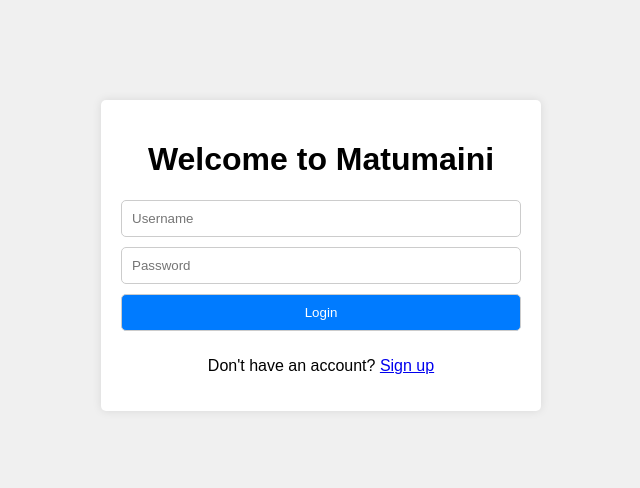
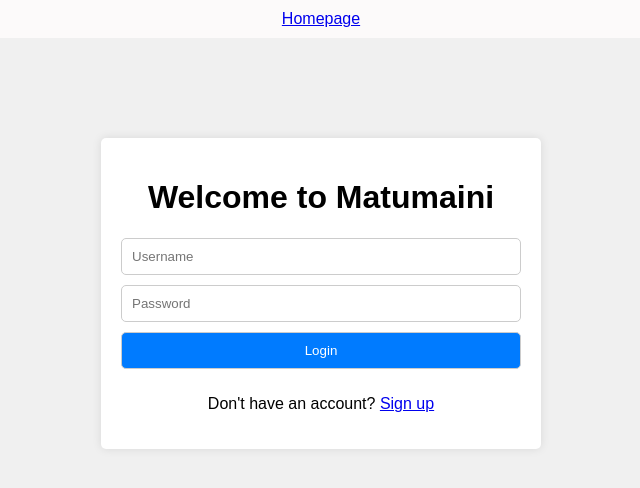
Before and after one commit to montie-tech/Final-year-project, a website: page login/login.html in a window 1280 px wide. Shown: the whole page, without its empty margins (319-959 px from the left). Drawn offline with Linux system fonts and the light colour scheme.

Commit message:
ops(update): homepage

```diff
--- a/login/login.css
+++ b/login/login.css
@@ -73,3 +73,9 @@ p {
 #toast.error {
     background-color: #dc3545; /* Red */
 }
+.navbar {
+    background-color: #fcfafa;
+    color: white;
+    padding: 10px 0;
+    text-align: center;
+}
--- a/login/login.html
+++ b/login/login.html
@@ -6,9 +6,13 @@
     <title>Matumaini Login</title>
     <link rel="icon" type="image/x-icon" href="page.jpg">
     <link rel="stylesheet" href="login.css">
+
 </head>
 
 <body>
+    <div class="navbar">
+        <a href="/index.html">Homepage</a>
+    </div>
     <div class="container">
         <h1>Welcome to Matumaini</h1>
         <div class="login-form">
--- a/login/register.css
+++ b/login/register.css
@@ -56,3 +56,9 @@ p {
 #toast.error {
     background-color: #dc3545; /* Red */
 }
+.navbar {
+    background-color: #fcfafa;
+    color: white;
+    padding: 10px 0;
+    text-align: center;
+}
```
Also changed, not shown: login/register.html (+3 -0 lines).
